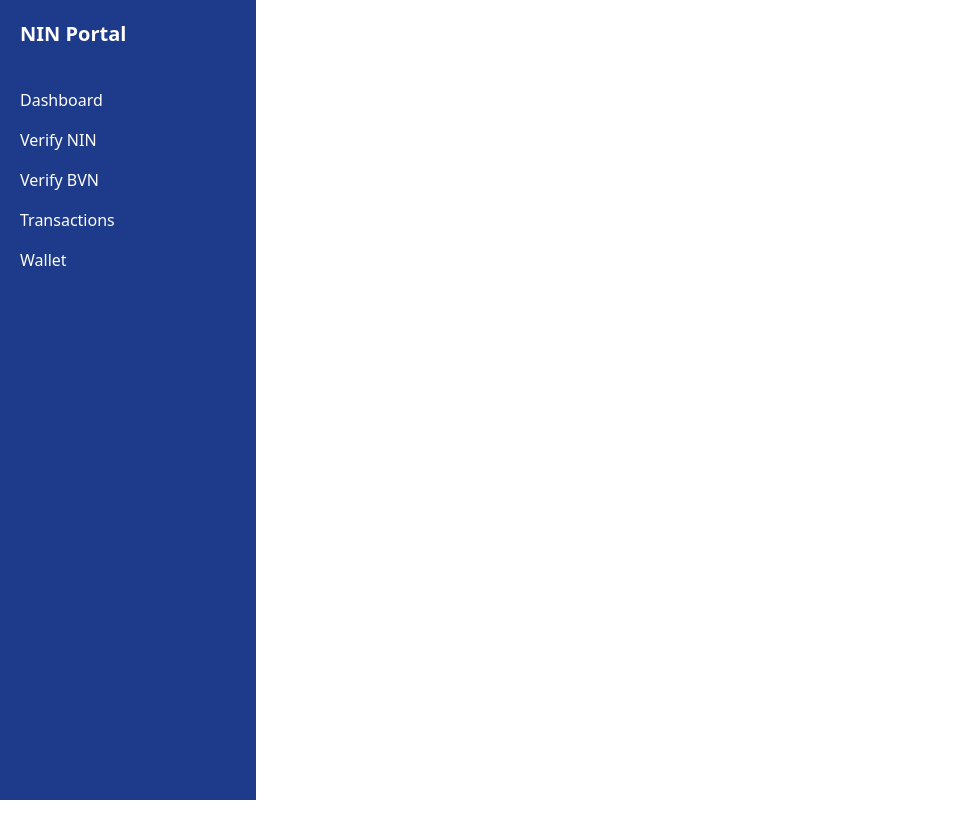
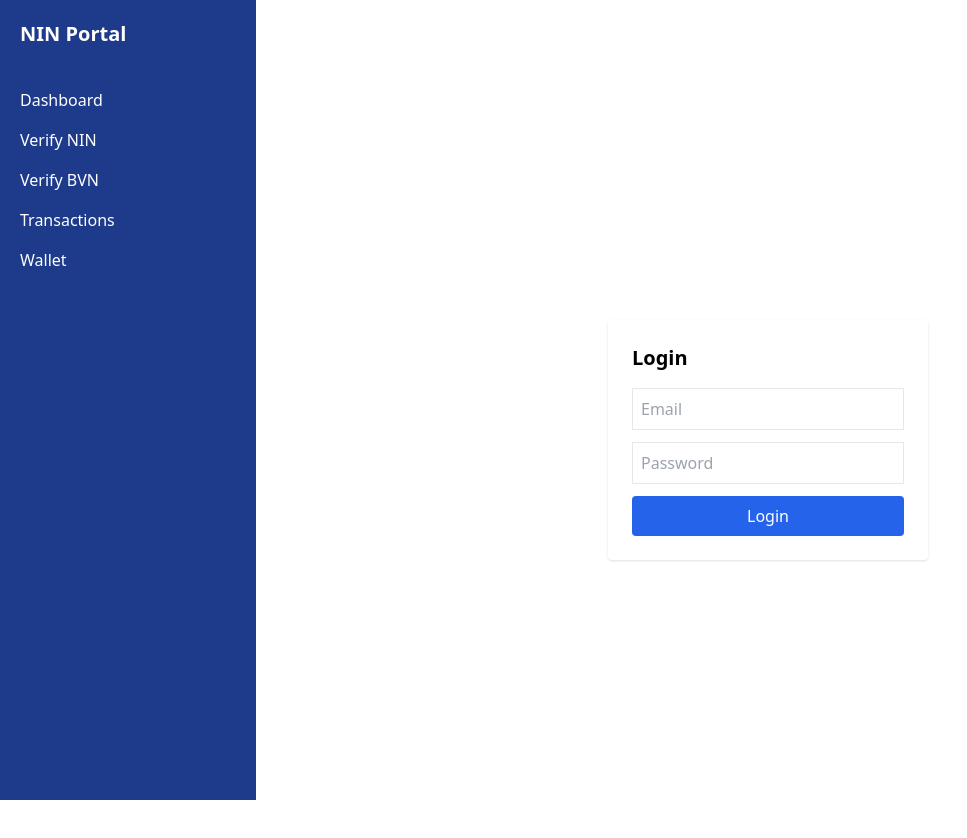
Before and after one commit to Washingtonam/xcombinator, a React (Vite) app: page /login in a window 1280 px wide. Shown: the top 838 px of the page, without its empty margins (0-967 px from the left). Before the commit the page ends 800 px from the top, so only its background shows below. Built offline with nearby package versions, Linux system fonts and the light colour scheme.

Commit message:
fix paystack test mode script

```diff
--- a/src/App.jsx
+++ b/src/App.jsx
@@ -1,5 +1,6 @@
 import { BrowserRouter, Routes, Route } from "react-router-dom";
 import Sidebar from "./components/Sidebar";
+import Login from "./pages/Login";
 
 import Dashboard from "./pages/Dashboard";
 import VerifyNIN from "./pages/VerifyNIN";
@@ -20,6 +21,7 @@ function App() {
             <Route path="/verify-bvn" element={<VerifyBVN />} />
             <Route path="/transactions" element={<Transactions />} />
             <Route path="/wallet" element={<Wallet />} />
+            <Route path="/login" element={<Login />} />
           </Routes>
         </div>
       </div>
--- /dev/null
+++ b/src/pages/Login.jsx
@@ -0,0 +1,65 @@
+import { useState } from "react";
+import { useNavigate } from "react-router-dom";
+
+export default function Login() {
+  const [email, setEmail] = useState("");
+  const [password, setPassword] = useState("");
+  const navigate = useNavigate();
+
+  const handleLogin = async () => {
+    try {
+      const res = await fetch("https://xcombinator.onrender.com/login", {
+        method: "POST",
+        headers: {
+          "Content-Type": "application/json",
+        },
+        body: JSON.stringify({ email, password }),
+      });
+
+      const data = await res.json();
+
+      if (data.error) {
+        alert(data.error);
+        return;
+      }
+
+      // save user
+      localStorage.setItem("user", JSON.stringify(data.user));
+
+      alert("Login successful");
+      navigate("/");
+
+    } catch (error) {
+      console.error(error);
+    }
+  };
+
+  return (
+    <div className="flex justify-center items-center h-screen">
+      <div className="bg-white p-6 rounded shadow w-80">
+        <h2 className="text-xl font-bold mb-4">Login</h2>
+
+        <input
+          type="email"
+          placeholder="Email"
+          className="w-full border p-2 mb-3"
+          onChange={(e) => setEmail(e.target.value)}
+        />
+
+        <input
+          type="password"
+          placeholder="Password"
+          className="w-full border p-2 mb-3"
+          onChange={(e) => setPassword(e.target.value)}
+        />
+
+        <button
+          onClick={handleLogin}
+          className="bg-blue-600 text-white w-full py-2 rounded"
+        >
+          Login
+        </button>
+      </div>
+    </div>
+  );
+}
```
Also changed, not shown: 1 other file (tests, documents, lock files or other folders).
